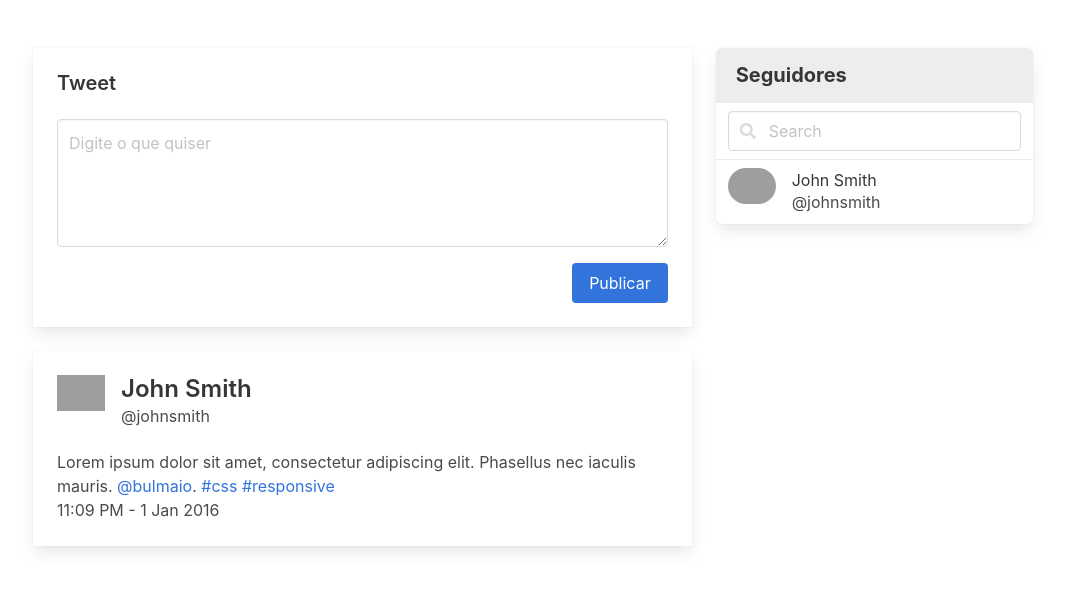
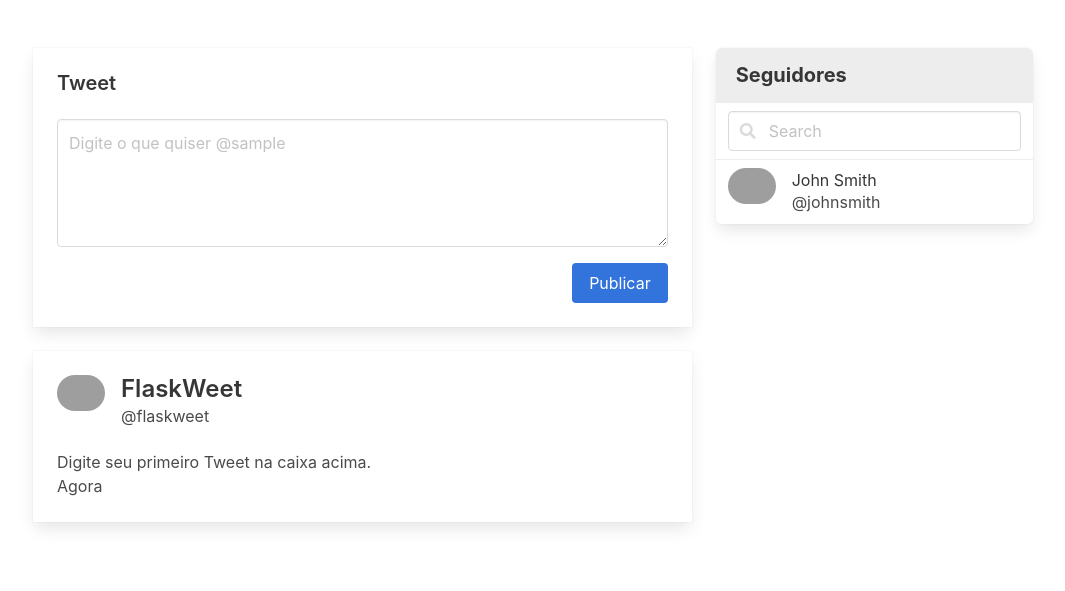
Before and after one commit to gabrielloliveira/flaskweet, a Flask app: page /home/ in a window 1280 px wide. Shown: the part 56-647 px from the top of the page, without its empty margins (107-1172 px from the left). Run offline with Flask 2, Linux system fonts and the light colour scheme; the visitor is signed in with stand-in values (Sample User, id 1); data comes from the database, SQL or seed files in the repository; data that the repository does not hold is empty; grey boxes are pictures that could not be loaded.

Commit message:
publicando tweets

```diff
--- a/core/controllers/urls.py
+++ b/core/controllers/urls.py
@@ -3,7 +3,7 @@ from flask import request
 from flask_login import login_required, login_user, current_user, logout_user
 from core import app, db, login_manager
 from core.models.forms import LoginForm, UserCreationForm
-from core.models.tables import User
+from core.models.tables import User, Tweet
 from core.models.auth import authenticate
 
 
@@ -77,4 +77,15 @@ def logout():
 @app.route('/home/')
 @login_required
 def home():
-    return render_template('home.html')
+    tweets = Tweet.query.filter_by(user_id=current_user.id).order_by(Tweet.pub_date.desc()).all()
+    return render_template('home.html', tweets=tweets)
+
+
+@app.route('/publish/', methods=['POST'])
+@login_required
+def publish_tweet():
+    content = request.form['content']
+    tweet = Tweet(content, current_user.id)
+    db.session.add(tweet)
+    db.session.commit()
+    return redirect(url_for('home'))
--- a/core/templates/home.html
+++ b/core/templates/home.html
@@ -10,10 +10,10 @@
     <div class="columns">
       <div class="column create-tweet">
         <div class="card">
-          <form action="">
+          <form action="{{ url_for('publish_tweet') }}" method="post">
             <div class="card-content">
               <p class="title is-5">Tweet</p>
-              <textarea class="textarea" name="content" placeholder="Digite o que quiser"></textarea>
+              <textarea required class="textarea" name="content" placeholder="Digite o que quiser @{{ current_user.username }}"></textarea>
               <div class="tweet-div-button-submit has-text-right">
                 <button class="button is-link">Publicar</button>
               </div>
@@ -23,6 +23,8 @@
       </div>
     </div>
 
+    {% if tweets %}
+      {% for tweet in tweets %}
         <div class="columns">
           <div class="column">
             <div class="card">
@@ -30,26 +32,53 @@
                 <div class="media">
                   <div class="media-left">
                     <figure class="image is-48x48">
-                  <img src="https://bulma.io/images/placeholders/96x96.png" alt="Placeholder image">
+                      <img class="is-rounded" src="https://bulma.io/images/placeholders/96x96.png" alt="Placeholder image">
                     </figure>
                   </div>
                   <div class="media-content">
-                <p class="title is-4">John Smith</p>
-                <p class="subtitle is-6">@johnsmith</p>
+                    <p class="title is-4">{{ tweet.user.name }}</p>
+                    <p class="subtitle is-6">@{{ tweet.user.username }}</p>
                   </div>
                 </div>
 
                 <div class="content">
-              Lorem ipsum dolor sit amet, consectetur adipiscing elit.
-              Phasellus nec iaculis mauris. <a>@bulmaio</a>.
-              <a href="#">#css</a> <a href="#">#responsive</a>
+                  {{ tweet.content }}
                   <br>
-              <time datetime="2016-1-1">11:09 PM - 1 Jan 2016</time>
+                  <time datetime="{{ tweet.pub_date.strftime('%Y-%m-%d') }}">{{ tweet.pub_date.strftime('%H:%M - %d/%m/%Y') }}</time>
                 </div>
               </div>
             </div>
           </div>
         </div>
+      {% endfor %}
+    {% else %}
+      <div class="columns">
+        <div class="column">
+          <div class="card">
+            <div class="card-content">
+              <div class="media">
+                <div class="media-left">
+                  <figure class="image is-48x48">
+                    <img class="is-rounded" src="https://bulma.io/images/placeholders/96x96.png" alt="Placeholder image">
+                  </figure>
+                </div>
+                <div class="media-content">
+                  <p class="title is-4">FlaskWeet</p>
+                  <p class="subtitle is-6">@flaskweet</p>
+                </div>
+              </div>
+
+              <div class="content">
+                Digite seu primeiro Tweet na caixa acima.
+                <br>
+                <time datetime="">Agora</time>
+              </div>
+            </div>
+          </div>
+        </div>
+      </div>
+    {% endif %}
+
 
   </div>
   <div class="column is-4">
```
Lines whose indentation alone changed are shown as unchanged.
